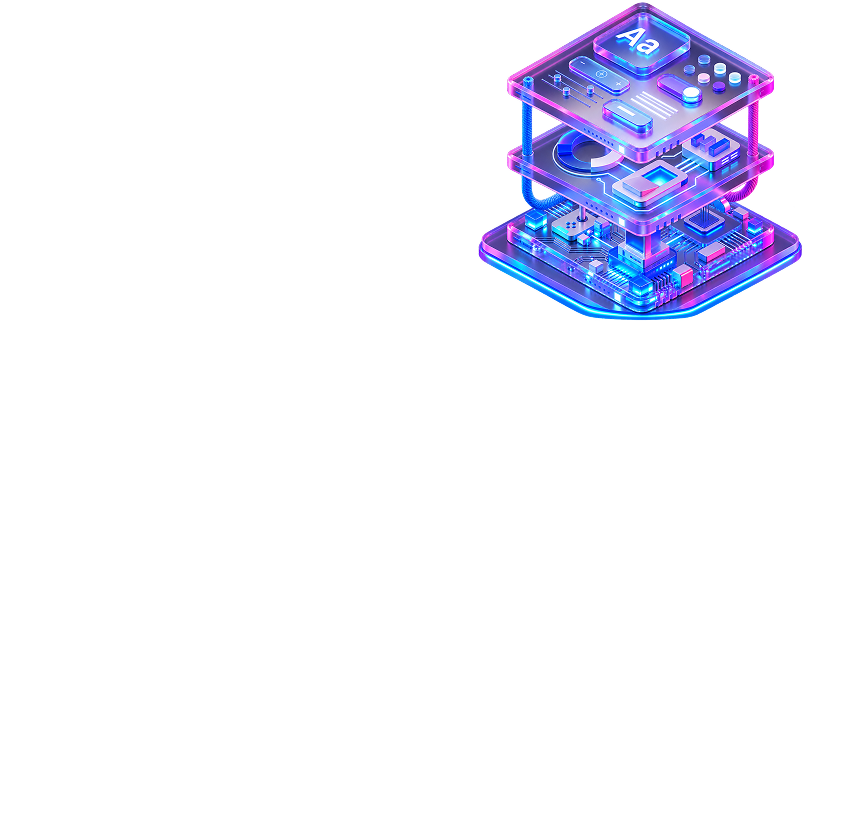
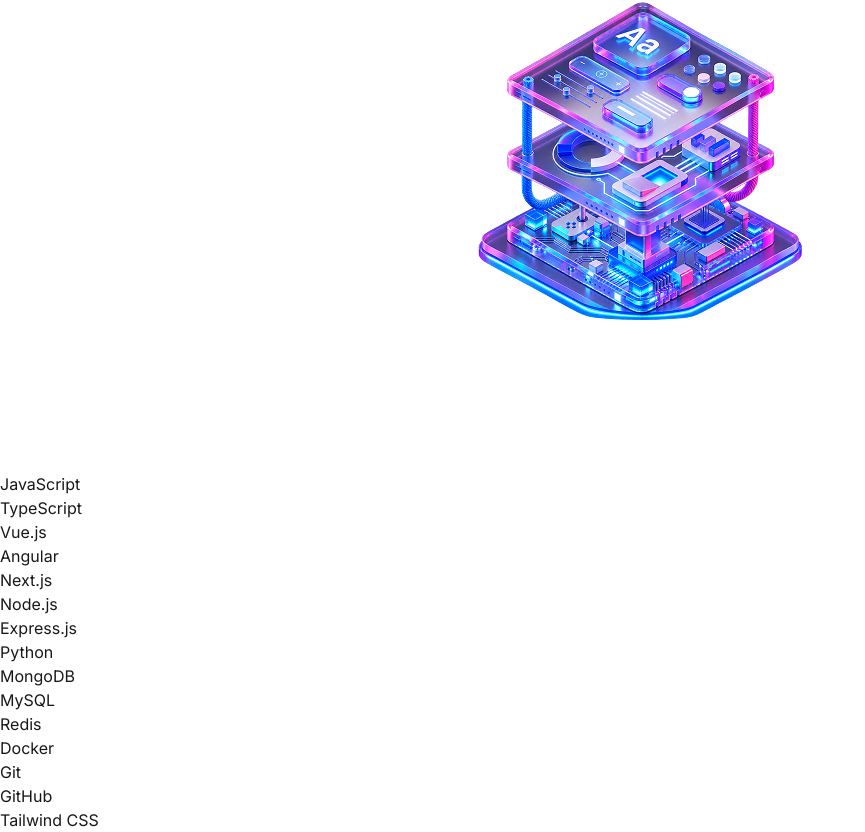
Before and after one commit to Tahative/DevStacK, a React (Vite) app: page / in a window 1280 px wide. Shown: the part 529-1361 px from the top of the page, without its empty margins (0-865 px from the left). Before the commit the page ends 1001 px from the top, so only its background shows below. Built offline with nearby package versions, Linux system fonts and the light colour scheme.

Commit message:
logo fix

```diff
--- a/src/Components/AvailableStacks.tsx
+++ b/src/Components/AvailableStacks.tsx
@@ -1,12 +1,26 @@
-import React from 'react';
+type Stack = {
+  id: string
+  name: string;
+};
 
-const AvailableStacks = ({stacks}) => {
-    console.log();
-    return (
-        <div>
+type AvailableStacksProps = {
+  stacks: Stack[];
+};
 
-        </div>
-    );
+const AvailableStacks = ({ stacks }: AvailableStacksProps) => {
+  console.log(stacks, "available stacks");
+
+  return (
+    <div>
+      {stacks.map((stack) => {
+        return (
+          <div key={stack.id}>
+            <h2>{stack.name}</h2>
+          </div>
+        );
+      })}
+    </div>
+  );
 };
 
 export default AvailableStacks;
```
